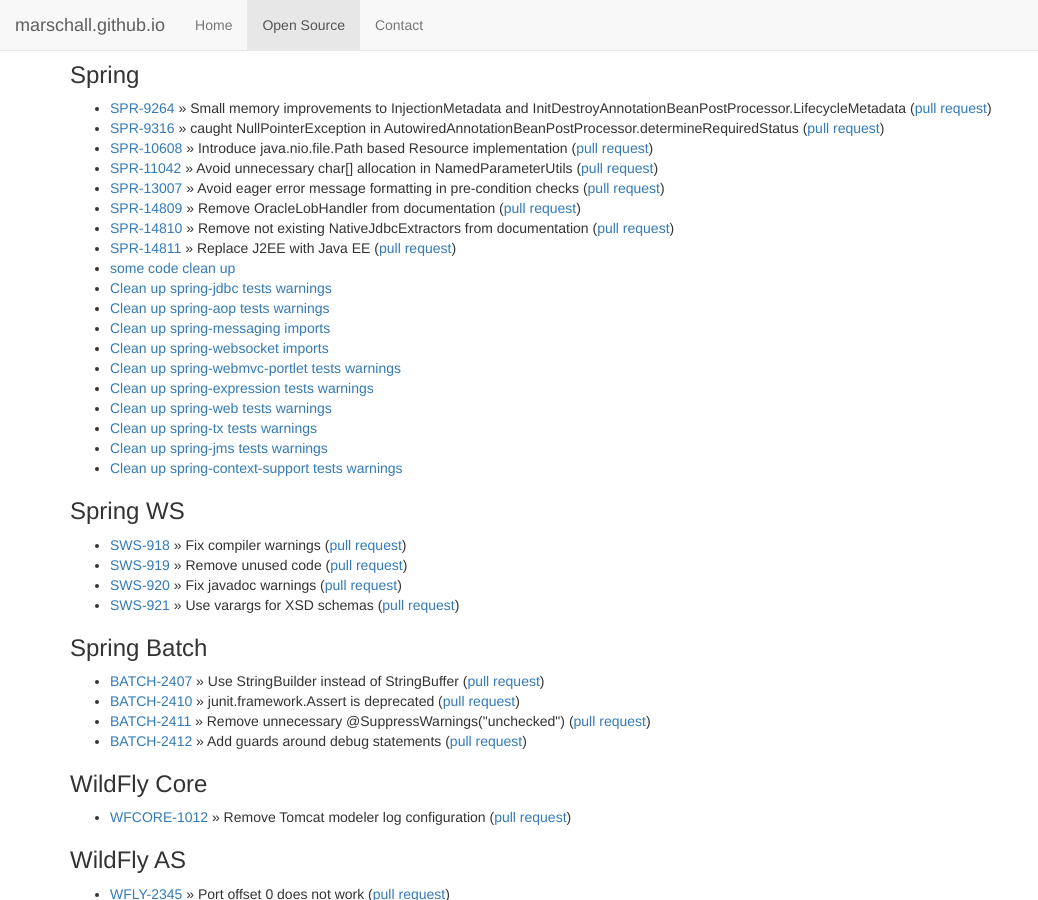
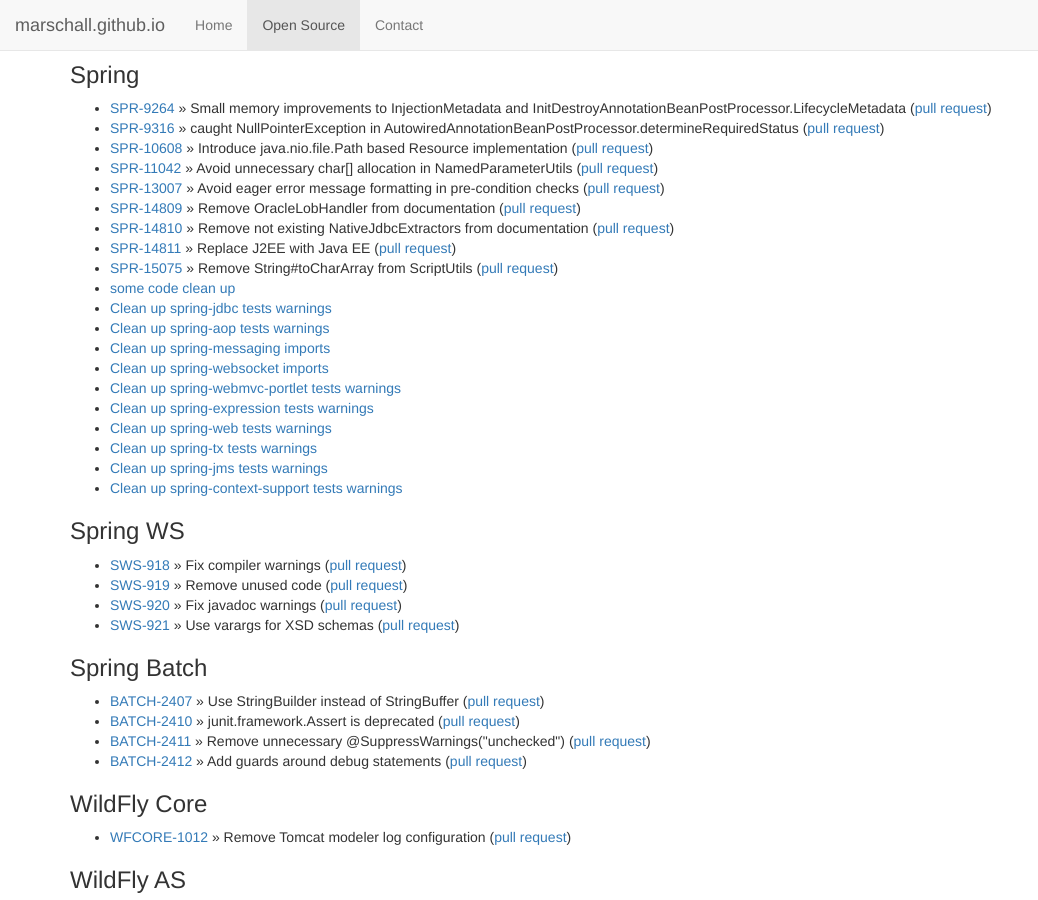
Before and after one commit to marschall/marschall.github.com, a Jekyll site: the page built from open-source.html, in a window 1280 px wide and 900 px high, scrolled down 1038 px. Shown: the whole window, without its empty margins (0-1038 px from the left). Built offline with Jekyll 4.4.1, drawn with Linux system fonts in a browser that asks for light colours.

Commit message:
add SPR-15075

```diff
--- a/open-source.html
+++ b/open-source.html
@@ -83,6 +83,7 @@
   <li><a href="https://jira.spring.io/browse/SPR-14809">SPR-14809</a> &raquo; Remove OracleLobHandler from documentation (<a href="https://github.com/spring-projects/spring-framework/pull/1204">pull request</a>)</li>
   <li><a href="https://jira.spring.io/browse/SPR-14810">SPR-14810</a> &raquo; Remove not existing NativeJdbcExtractors from documentation (<a href="https://github.com/spring-projects/spring-framework/pull/1205">pull request</a>)</li>
   <li><a href="https://jira.spring.io/browse/SPR-14811">SPR-14811</a> &raquo; Replace J2EE with Java EE (<a href="https://github.com/spring-projects/spring-framework/pull/1206">pull request</a>)</li>
+  <li><a href="https://jira.spring.io/browse/SPR-15075">SPR-15075</a> &raquo; Remove String#toCharArray from ScriptUtils (<a href="https://github.com/spring-projects/spring-framework/pull/1280">pull request</a>)</li>
   <li><a href="https://github.com/spring-projects/spring-framework/pull/34">some code clean up</a></li>
   <li><a href="https://github.com/spring-projects/spring-framework/pull/518">Clean up spring-jdbc tests warnings</a></li>
   <li><a href="https://github.com/spring-projects/spring-framework/pull/519">Clean up spring-aop tests warnings</a></li>
@@ -443,7 +444,6 @@
 https://github.com/h2database/h2database/pull/418
 
 
-https://github.com/spring-projects/spring-framework/pull/1280
 https://github.com/spring-projects/spring-framework/pull/1281
 https://github.com/spring-projects/spring-framework/pull/1282
 
```
